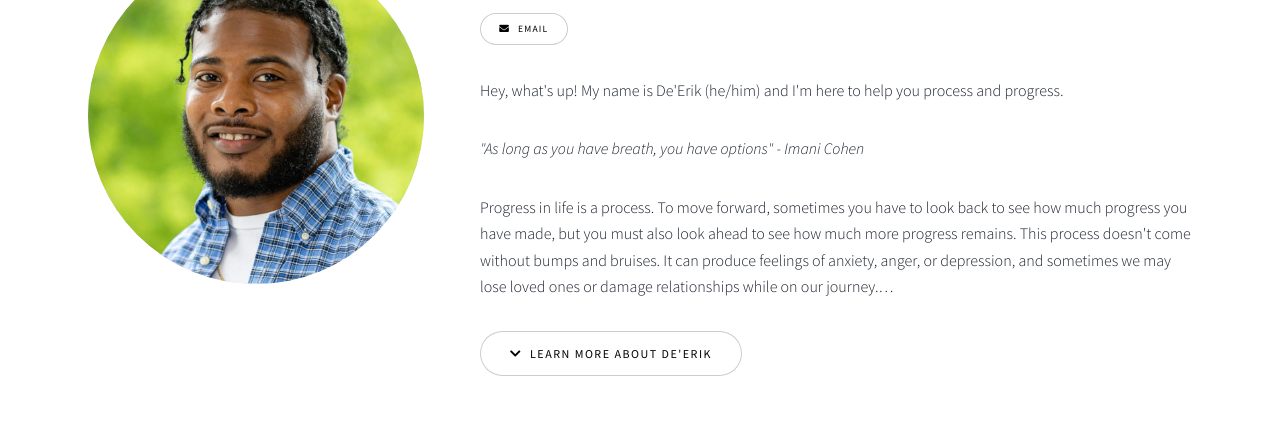
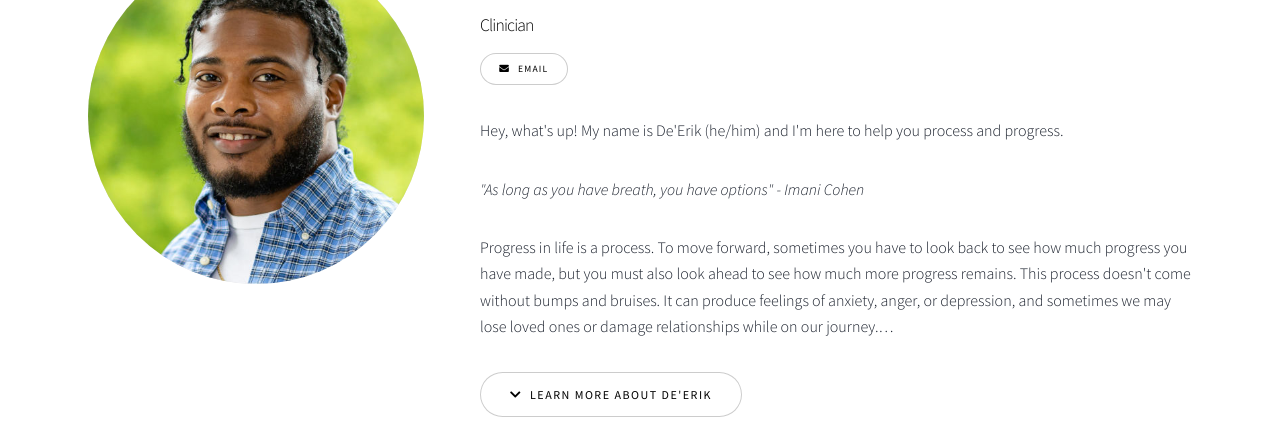
Before and after one commit to ogienma/caladriustherapy-web, a Gatsby site: page /about in a window 1280 px wide. Shown: the part 326-753 px from the top of the page. Built offline with nearby package versions, Linux system fonts and the light colour scheme; Gatsby itself is replaced by a stand-in of ours.

Commit message:
update kaitlyns bio

```diff
--- a/content/team.yaml
+++ b/content/team.yaml
@@ -2,6 +2,7 @@ members:
 
   - id: deerik-bradley
     name: De'Erik Bradley
+    title: Clinician
     image: /headshots/headshot-deerik-bradley-500.jpg
     email: deerik.bradley@caladriustherapy.com
     tagline: "Hey, what's up! My name is De'Erik (he/him) and I'm here to help you process and progress."
@@ -58,6 +59,7 @@ members:
 
   - id: hannah-travis
     name: Hannah Travis
+    title: Sr. Clinician
     image: /headshots/headshot-hannah-travis-500.jpg
     email: hannah.travis@caladriustherapy.com
     tagline: "Hi! My name is Hannah and I am here to help you feel connected."
@@ -91,6 +93,7 @@ members:
 
   - id: madalyn-twist
     name: Madalyn Twist
+    title: Clinician
     image: /headshots/headshot-madalyn-twist-500.jpg
     email: madalyn.twist@caladriustherapy.com
     tagline: "My name is Madalyn (she/her) and I am here to facilitate your healing and growth as an individual."
@@ -153,6 +156,7 @@ members:
 
   - id: zach-saint
     name: Zach Saint
+    title: Clinician
     image: /headshots/headshot-zach-saint-500.jpg
     email: zach.saint@caladriustherapy.com
     tagline: "My name is Zach and I'm here to meet you where you are."
@@ -195,6 +199,7 @@ members:
 
   - id: hannah-wagers
     name: Hannah Wagers
+    title: Clinician
     image: /headshots/headshot-hannah-wagers-500.jpg
     email: hannah.wagers@caladriustherapy.com
     linkedin: https://www.linkedin.com/in/hannah-wagers-606140183/
@@ -237,6 +242,7 @@ members:
 
   - id: kira-rowane
     name: Kira Rowane
+    title: Clinician
     image: /headshots/headshot-kira-rowane-500.jpg
     email: kira.rowane@caladriustherapy.com
     linkedin: https://www.linkedin.com/in/kirarowane/
@@ -285,6 +291,7 @@ members:
 
   - id: emma-braisted
     name: Emma Braisted
+    title: Clinician
     image: /headshots/headshot-emma-braisted-500.jpg
     email: emma.braisted@caladriustherapy.com
     linkedin: https://www.linkedin.com/in/emma-braisted-m-ed-lcmhca-40b6215a/
@@ -323,6 +330,7 @@ members:
 
   - id: amy-travis
     name: Amy Travis
+    title: Sr. Clinician
     image: /headshots/headshot-amy-travis-500.jpg
     email: amy.travis@caladriustherapy.com
     linkedin: https://www.linkedin.com/in/amy-travis-88441316/
@@ -370,6 +378,7 @@ members:
 
   - id: tatim-lace
     name: Tatim Lace
+    title: Clininical Team Lead - South Park, Clinician
     image: /headshots/headshot-tatim-lace-500.jpg
     email: tatim.lace@caladriustherapy.com
     linkedin: https://www.linkedin.com/in/tatimlace/
@@ -429,6 +438,7 @@ members:
 
   - id: maddy-kostur
     name: Maddy Kostur
+    title: Clinician
     image: /headshots/headshot-maddy-kostur-500.jpg
     email: madalyn.kostur@caladriustherapy.com
     psychologytoday: https://www.psychologytoday.com/us/therapists/maddy-kostur-charlotte-nc/890410
@@ -494,6 +504,7 @@ members:
 
   - id: emily-lee
     name: Emily Lee
+    title: Clinician
     image: /headshots/headshot-emily-lee-500.jpg
     email: emily.lee@caladriustherapy.com
     linkedin: https://www.linkedin.com/in/emilyelee123/
@@ -549,8 +560,9 @@ members:
         </em>
       </p>
 
-  - id: kaitlyn-cannon
-    name: Kaitlyn Cannon
+  - id: kaitlyn-miller
+    name: Kaitlyn Miller
+    title: Clinician
     image: /headshots/headshot-kaitlyn-cannon-500.jpg
     email: kaitlyn.cannon@caladriustherapy.com
     linkedin: https://www.linkedin.com/in/kaitlyngcannon/
@@ -558,45 +570,32 @@ members:
     tagline: "My name is Kaitlyn (she/her) and I am here to help you process uncomfortable feelings and support you in finding your most authentic self."
     bio:
       <p>
-        At Caladrius, I am both the Clinical Services Coordinator and a
-        second year MSW therapist intern. I have the answers to your
-        everyday office questions, and can also help you therapeutically
-        if you decide that we are the right fit.
+        Often, people experience stress and anxiety if they believe they do not live up to others' expectations of them. It can feel extremely isolating if you think you are outside of the "normal". I believe that "normal" is subjective, and that there is no standard "normal". I enjoy working with clients who are wanting to embrace the parts of themselves that they've been conditioned to keep private.
       </p>
       <p>
-        Sometimes, certain events in our lives can alter the way we view
-        ourselves, others, and the world around us. We all deserve peace.
-        We all deserve to feel safe. We all deserve to feel whole. As
-        humans, we were not made to carry our burdens alone. I am here to
-        help you process your trauma as you adjust to your new normal. I
-        can teach you coping skills and offer comfort and support.
+        I see strength in vulnerability. I think there is so much to be said for a person who is able to acknowledge the pain that they've been through. Without doing so, it can be difficult to learn, heal, and grow.
       </p>
       <p>
-        The intersection between trauma and identity cannot be denied. As
-        a queer woman, I am also passionate about helping LGBTQ+
-        individuals navigate their traumatic life events.
+        Certain events in our lives can alter the way we view ourselves, others, and the world around us. We all deserve peace. We all deserve to feel safe. We all deserve to feel whole. As humans, we were not made to carry our burdens alone. I am here to help you process your trauma as you rediscover yourself. I can teach you coping skills and offer support.
       </p>
       <p>
-        I am here to remind you that you are not what happened to you. I
-        am here to help you recognize and hone in on your resilience and
-        strength.
+        I offer a person-centered approach and incorporate skills of CBT, DBT, ACT, and other modalities into my practice. Additionally, I am able to perform EMDR, which is an evidence-based treatment that is recommended to treat trauma, anxiety, depression, and other mental health concerns. I also have a therapy dog named Kay. She is the goodest girl/co-worker.  She is an English golden retriever who can sit in on session upon request.
+      </p>
+      <p>
+        The intersection between trauma and identity cannot be denied. As a queer woman, I am also passionate about helping LGBTQ+ individuals navigate their traumatic life events. Additionally, I am passionate about helping those who have been impacted by image-based sexual abuse.
+      </p>
+      <p>
+        I am here to remind you that you are not what happened to you. I am here to help you recognize and hone in on your resilience and strength.
       </p>
       <p>
         <em>
-          Kaitlyn Cannon, MSW, is graduating from the University of North
-          Carolina at Charlotte with a Master's of Social Work in 2023.
-          She received her undergraduate degree from Pennsylvania State
-          University in 2016. Kaitlyn has worked as a Crisis Counselor for
-          Crisis Text Line, and has extensive experience advocating for
-          and working with victims of image-based sexual abuse (i.e
-          revenge porn). She has served as a panelist, moderator, and
-          reviewer of literature for cyber sexual abuse
-          conferences/organizations.
+          Kaitlyn Miller, LCSWA received her Masters of Social Work from The University of North Carolina at Charlotte in 2023. She has completed CBT training for depression and suicide from the Beck Institute, and she received training in EMDR from an EMDRIA-approved organization. Kaitlyn's clinical focus has been with members of the LGBTQIA+ population and those who have experienced sexual abuse. Kaitlyn has worked as a Crisis Counselor for Crisis Text Line, and has extensive experience advocating for and working with victims of image-based sexual abuse (i.e revenge porn). She has served as a panelist, moderator, and reviewer of literature for cyber sexual abuse conferences/organizations.
         </em>
       </p>
 
   - id: kim-ernst
     name: Kim Ernst
+    title: Clinician
     image: /headshots/headshot-kim2.jpg
     email: kim.ernst@caladriustherapy.com
     linkedin: https://www.linkedin.com/in/kimberly-y-k-ernst/
@@ -668,6 +667,7 @@ members:
 
   - id: kacey-scheuerman
     name: Kacey Scheuerman
+    title: Clininical Team Lead - Dilworth, Clinician
     image: /headshots/headshot-kacey-scheuerman-500.jpg
     email: kacey.scheuerman@caladriustherapy.com
     linkedin: https://www.linkedin.com/in/kacey-scheuerman-25754710b/
@@ -715,6 +715,7 @@ members:
 
   - id: jessie-ogienko
     name: Jessie Ogienko
+    title: CEO, Owner, Sr. Clinician
     image: /headshots/headshot-jessie-ogienko-500.jpg
     email: jessie.ogienko@caladriustherapy.com
     linkedin: https://www.linkedin.com/in/jessie-ogienko/
--- a/src/pages/about.tsx
+++ b/src/pages/about.tsx
@@ -28,7 +28,9 @@ const AboutPage: React.FC<PageProps> = () => {
               id={member.id}
             >
               <div className="content">
-                <h2>{member.name}</h2>
+              <h2>{member.name}</h2>
+              <h4>{member.title}</h4>
+                {/* <span><h2 style={{display: "inline"}}>{member.name}</h2>    <h4 style={{display: "inline"}}>{member.title}</h4></span> */}
                 <ul className="actions">
                   {member.email && (
                     <li>
```
Also changed, not shown: 1 other file.
